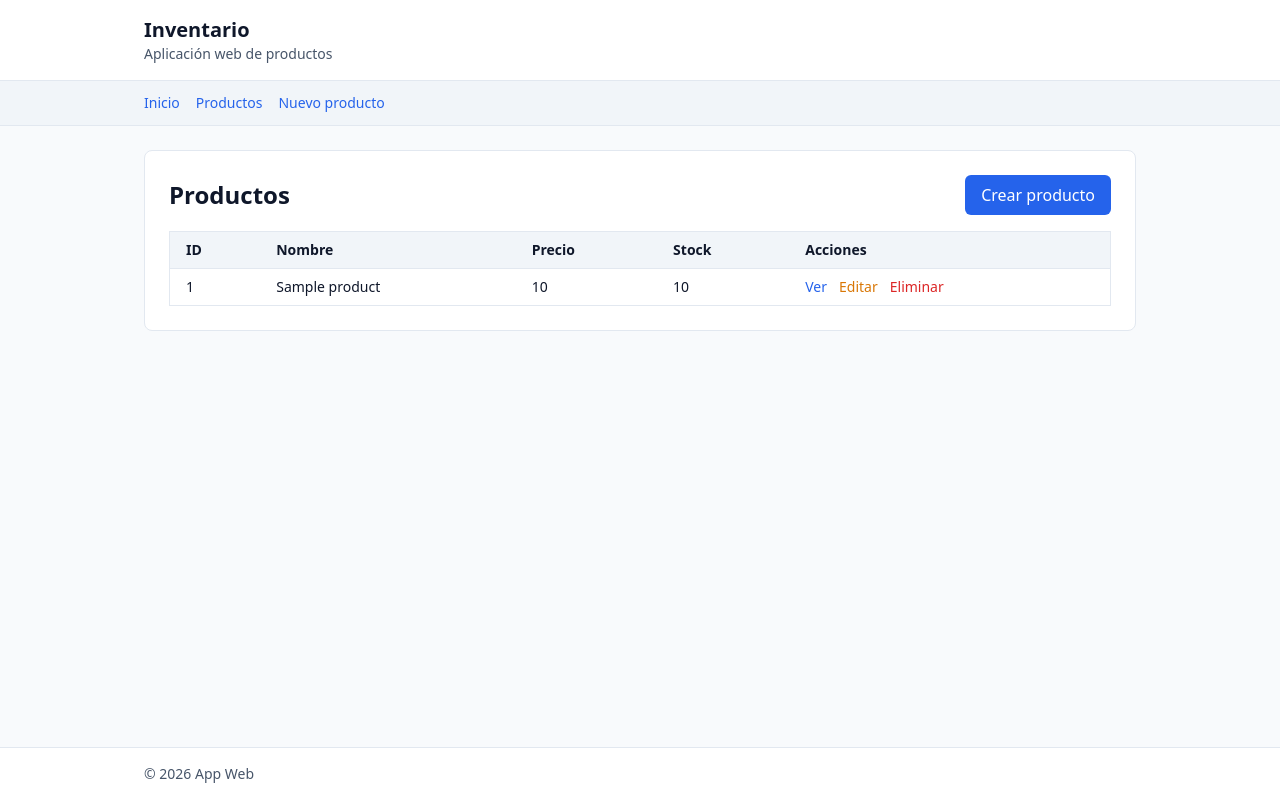
After one commit to Daleth50/mscDesarrolloWeb, a Flask app: template app/templates/products/list-products.html in a window 1280 px wide. The commit adds this page. Run offline with Flask 3, Linux system fonts and the light colour scheme; the template is opened without the code that fills it: most values are stand-ins (such as "Sample title", 1, 10 or a date in 2020); some libraries are stand-ins or nearby versions.

Commit message:
added product list

```diff
--- /dev/null
+++ b/app/templates/products/list-products.html
@@ -0,0 +1,49 @@
+{% extends "base.html" %}
+
+{% block title %}Productos{% endblock %}
+
+{% block content %}
+<section class="bg-white border border-slate-200 rounded-lg p-6">
+  <div class="flex items-center justify-between mb-4">
+    <h2 class="text-2xl font-semibold">Productos</h2>
+    <a class="bg-blue-600 text-white px-4 py-2 rounded-md hover:bg-blue-700" href="{{ url_for('main.new_product') }}">Crear producto</a>
+  </div>
+
+  <div class="overflow-x-auto">
+    <table class="min-w-full border border-slate-200 text-sm">
+      <thead class="bg-slate-100">
+        <tr>
+          <th class="px-4 py-2 text-left border-b border-slate-200">ID</th>
+          <th class="px-4 py-2 text-left border-b border-slate-200">Nombre</th>
+          <th class="px-4 py-2 text-left border-b border-slate-200">Precio</th>
+          <th class="px-4 py-2 text-left border-b border-slate-200">Stock</th>
+          <th class="px-4 py-2 text-left border-b border-slate-200">Acciones</th>
+        </tr>
+      </thead>
+      <tbody>
+        {% for product in products %}
+          <tr class="hover:bg-slate-50">
+            <td class="px-4 py-2 border-b border-slate-200">{{ product.id }}</td>
+            <td class="px-4 py-2 border-b border-slate-200">{{ product.name }}</td>
+            <td class="px-4 py-2 border-b border-slate-200">{{ product.price }}</td>
+            <td class="px-4 py-2 border-b border-slate-200">{{ product.stock_quantity }}</td>
+            <td class="px-4 py-2 border-b border-slate-200">
+              <div class="flex items-center gap-3">
+                <a class="text-blue-600 hover:text-blue-700 hover:underline" href="{{ url_for('main.product_detail', product_id=product.id) }}">Ver</a>
+                <a class="text-amber-600 hover:text-amber-700 hover:underline" href="{{ url_for('main.edit_product', product_id=product.id) }}">Editar</a>
+                <form action="{{ url_for('main.delete_product', product_id=product.id) }}" method="post" onsubmit="return confirm('¿Eliminar este producto?');">
+                  <button class="text-red-600 hover:text-red-700 hover:underline" type="submit">Eliminar</button>
+                </form>
+              </div>
+            </td>
+          </tr>
+        {% else %}
+          <tr>
+            <td class="px-4 py-4 text-slate-500" colspan="5">No hay productos aún.</td>
+          </tr>
+        {% endfor %}
+      </tbody>
+    </table>
+  </div>
+</section>
+{% endblock %}
--- a/app/templates/shared/menu.html
+++ b/app/templates/shared/menu.html
@@ -1,6 +1,7 @@
 <nav class="bg-slate-100 border-b border-slate-200">
     <div class="max-w-5xl mx-auto px-4 py-3 flex gap-4 text-sm">
         <a class="text-blue-600 hover:text-blue-700 font-medium" href="{{ url_for('main.index') }}">Inicio</a>
+        <a class="text-blue-600 hover:text-blue-700 font-medium" href="{{ url_for('main.products_list') }}">Productos</a>
         <a class="text-blue-600 hover:text-blue-700 font-medium" href="{{ url_for('main.new_product') }}">Nuevo producto</a>
     </div>
 </nav>
--- a/app/view_model/main.py
+++ b/app/view_model/main.py
@@ -1,9 +1,5 @@
 from app.view_model.product.main import ProductViewModel
-from flask import render_template
 
 class MainViewModel:
     def __init__(self):
-       self.product_service = ProductViewModel()
-
-    def get_index_data(self):
-        return self.product_service.get_all_products()
+        pass
--- a/app/views/inventory/main.py
+++ b/app/views/inventory/main.py
@@ -16,3 +16,6 @@ class InventoryView:
 
     def update_product(self, product_id, form_data):
         return self.product_service.update_product(product_id, form_data)
+
+    def delete_product(self, product_id):
+        return self.product_service.delete_product(product_id)
--- a/app/views/main.py
+++ b/app/views/main.py
@@ -6,5 +6,4 @@ class MainView:
         pass
 
     def render(self):
-        products = MainViewModel().get_index_data()
-        return render_template("index.html", products=products)
+        return render_template("index.html")
```
Also changed, not shown: app/routes/main.py (+16 -0 lines), app/templates/index.html (+1 -11 lines), app/view_model/product/list.py (added, +12 -0 lines), app/view_model/product/main.py (+14 -0 lines), app/views/inventory/product_list.py (added, +11 -0 lines).
